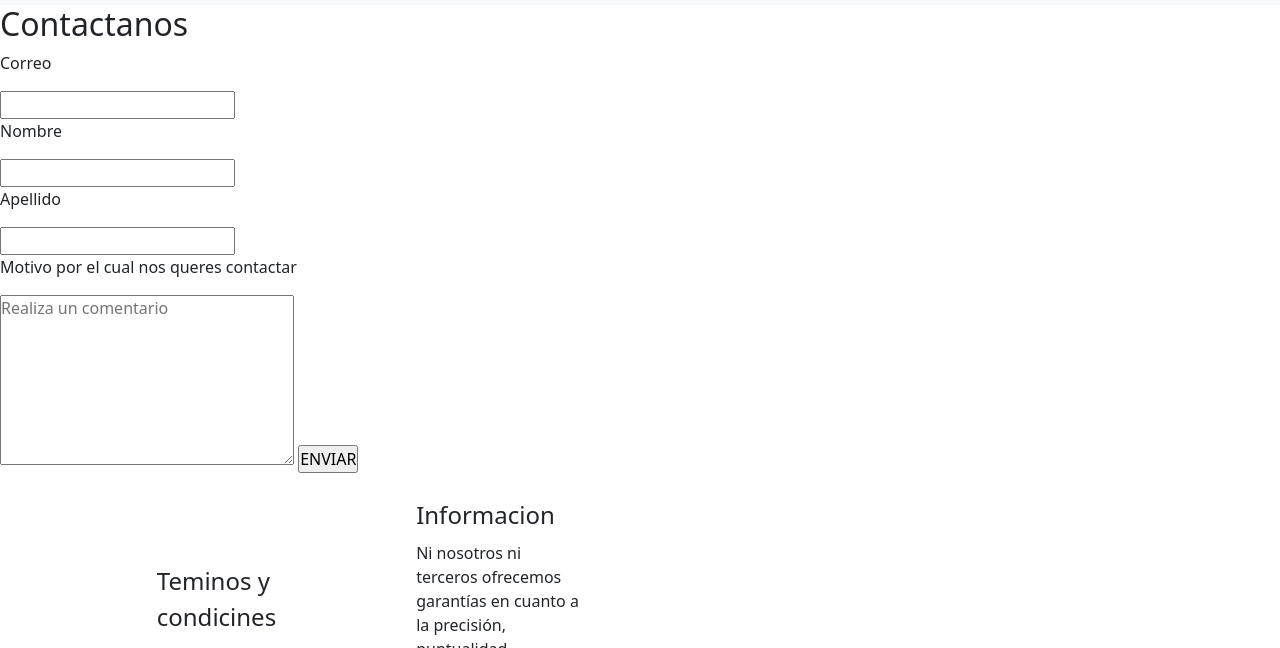
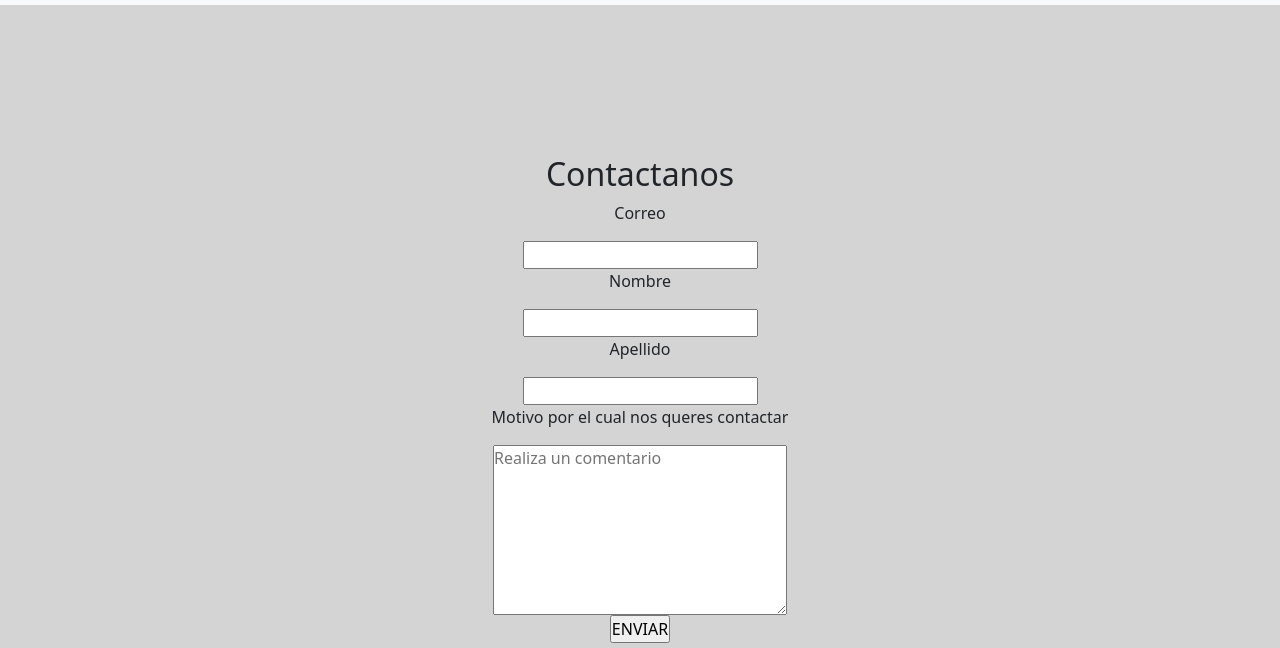
Before and after one commit to MateoMancuso/proyecto-git, a plain HTML site: page pages/contacto.html in a window 1280 px wide. Shown: the part 107-755 px from the top of the page. Drawn offline with nearby package versions, Linux system fonts and the light colour scheme.

Commit message:
Se soluciona un error en sass

```diff
--- a/css/estilo.css
+++ b/css/estilo.css
@@ -40,4 +40,14 @@ body {
   align-items: center;
 }
 
+.contacto {
+  background-color: #D4D4D4;
+  display: flex;
+  justify-content: center;
+  flex-direction: column;
+  align-items: center;
+  padding-bottom: 230px;
+  padding-top: 150px;
+}
+
 /*# sourceMappingURL=estilo.css.map */
```
Also changed, not shown: 1 other file.
